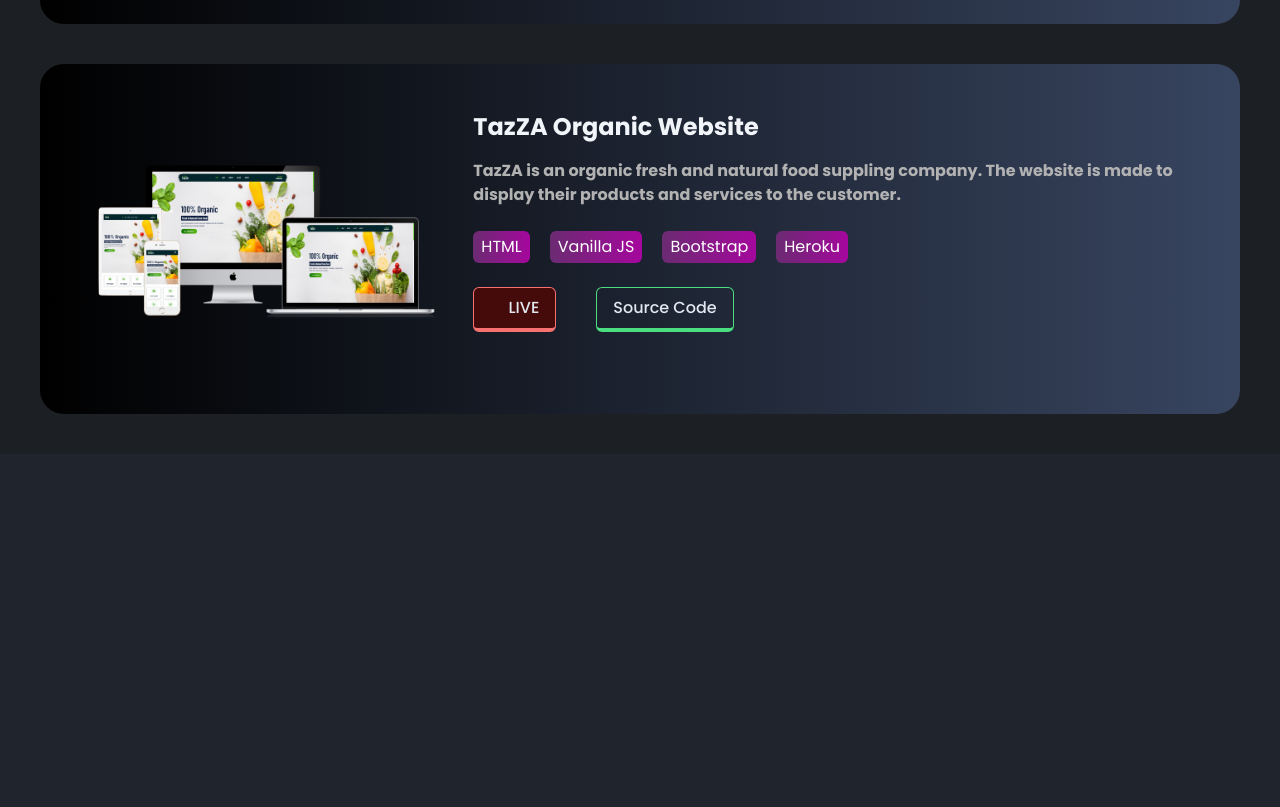
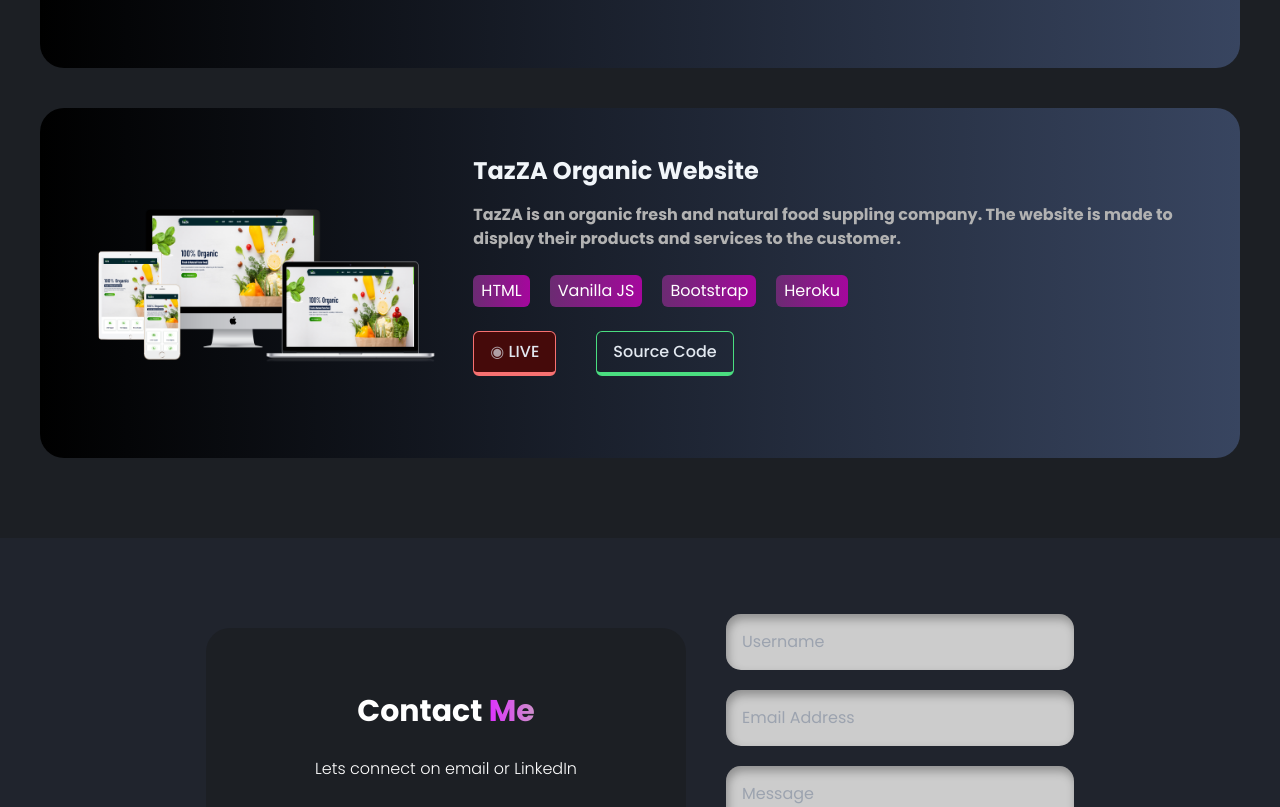
Before and after one commit to PramodAcharya808/Pramod-Acharya-Portfolio-Official, a React (Vite) app: page / in a window 1280 px wide. Shown: the part 1990-2797 px from the top of the page. Before the commit the page ends 2444 px from the top, so only its background shows below. Built offline with nearby package versions, Linux system fonts and the light colour scheme.

Commit message:
project sections started

```diff
--- a/src/App.jsx
+++ b/src/App.jsx
@@ -4,6 +4,8 @@
 import SkillScroll from "./components/Skills/SkillScroll";
 import ScrollTop from "./components/ScrollTopBtn/ScrollTop";
 import Project from "./components/Projects/Project";
+import Connect from "./components/Connect/Connect";
+import Footer from "./components/Footer/Footer.jsx";
 
 function App() {
   return (
@@ -15,6 +17,8 @@
         <SkillScroll></SkillScroll>
         <About></About>
         <Project></Project>
+        <Connect></Connect>
+        <Footer></Footer>
       </div>
     </>
   );
--- /dev/null
+++ b/src/components/Connect/Connect.css
@@ -0,0 +1,53 @@
+.input {
+  width: 80%;
+  border: none;
+  outline: none;
+  border-radius: 15px;
+  padding: 1em;
+  background-color: #ccc;
+  box-shadow: inset 2px 5px 10px rgba(0, 0, 0, 0.3);
+  transition: 300ms ease-in-out;
+}
+
+.input:focus {
+  background-color: white;
+  transform: scale(1.05);
+  box-shadow: 13px 13px 100px #969696,
+    -13px -13px 100px #ffffff;
+}
+
+.submitBtn {
+  width: 80%;
+  height: 40px;
+  border-radius: 30px;
+  border: none;
+  box-shadow: 2px 2px 10px rgba(0, 0, 0, 0.13);
+  display: flex;
+  align-items: center;
+  justify-content: center;
+  gap: 8px;
+  font-weight: 600;
+  cursor: pointer;
+  color: white;
+  letter-spacing: 0.7px;
+}
+
+.submitBtn:hover .arrow {
+  animation: slide-in-left 0.6s cubic-bezier(0.250, 0.460, 0.450, 0.940) both;
+}
+
+@keyframes slide-in-left {
+  0% {
+    transform: translateX(-10px);
+    opacity: 0;
+  }
+
+  100% {
+    transform: translateX(0px);
+    opacity: 1;
+  }
+}
+
+.submitBtn:active {
+  transform: scale(0.97);
+}
--- /dev/null
+++ b/src/components/Connect/Connect.jsx
@@ -0,0 +1,77 @@
+import React from "react";
+import "./Connect.css";
+import { MdEmail } from "react-icons/md";
+
+const Connect = () => {
+  return (
+    <section className="connectSection py-20 md:py-0" id="connect">
+      <div className="formWrapper mx-auto h-[450px] max-w-[1200px] items-center justify-center space-y-5 md:flex md:space-x-10 md:space-y-0 ">
+        <div className="myInfo flex h-[50%] flex-col items-center justify-center space-y-7 rounded-3xl bg-[#1C1F24] md:h-[60%] md:w-[40%]">
+          <p className="text-3xl font-bold text-white ">
+            Contact <span className="primary-color">Me</span>
+          </p>
+          <p className="font-light text-white">
+            Lets connect on email or LinkedIn
+          </p>
+          <div className="text-md flex items-center space-x-5 text-white">
+            <MdEmail size={25} />
+            <p>pramodacharya@gmail.com</p>
+          </div>
+        </div>
+
+        <div className="form flex flex-col  text-center">
+          <form
+            action="https://getform.io/f/pbmqyqyb"
+            method="POST"
+            className="space-y-5"
+          >
+            <div className="username ">
+              <input
+                type="text"
+                autocomplete="off"
+                required="required"
+                name="text"
+                className="input  md:w-[100%]"
+                placeholder="Username"
+              />
+            </div>
+            <div className="emailAddress">
+              <input
+                type="email"
+                autocomplete="off"
+                name="email"
+                required="required"
+                className="input  md:w-[100%]"
+                placeholder="Email Address"
+              />
+            </div>
+
+            <div className="message">
+              <textarea
+                type="text"
+                autocomplete="off"
+                name="message"
+                className="input  md:w-[100%]"
+                placeholder="Message"
+              />
+            </div>
+
+            <button className="submitBtn bg-primary-color mx-10 md:mx-0 md:w-[100%]">
+              Submit
+              <svg
+                fill="white"
+                viewBox="0 0 448 512"
+                height="1em"
+                className="arrow"
+              >
+                <path d="M438.6 278.6c12.5-12.5 12.5-32.8 0-45.3l-160-160c-12.5-12.5-32.8-12.5-45.3 0s-12.5 32.8 0 45.3L338.8 224 32 224c-17.7 0-32 14.3-32 32s14.3 32 32 32l306.7 0L233.4 393.4c-12.5 12.5-12.5 32.8 0 45.3s32.8 12.5 45.3 0l160-160z"></path>
+              </svg>
+            </button>
+          </form>
+        </div>
+      </div>
+    </section>
+  );
+};
+
+export default Connect;
--- /dev/null
+++ b/src/components/Footer/Footer.jsx
@@ -0,0 +1,7 @@
+import React from "react";
+
+function Footer() {
+  return <div>Footer</div>;
+}
+
+export default Footer;
--- a/src/components/Hero/Hero.jsx
+++ b/src/components/Hero/Hero.jsx
@@ -9,8 +9,8 @@
 const Hero = () => {
   return (
     <main
-      className="heroWrapper  flex  select-none flex-col items-center  justify-center space-y-10 pb-32 pt-5 text-center text-white "
-      id="heroSection"
+      className="heroWrapper  flex  select-none flex-col items-center  justify-center space-y-10 pb-32 pt-6 text-center text-white "
+      id="home"
     >
       <a
         className="profile w-60 cursor-help rounded-full shadow-[0_10px_20px_rgba(240,_46,_170,_0.7)] transition-all active:scale-90 md:w-72"
--- a/src/components/Navbar/Navbar.jsx
+++ b/src/components/Navbar/Navbar.jsx
@@ -18,7 +18,10 @@
       </h1>
       <div className="deskNav  hidden h-12 items-center justify-between  md:flex">
         <ul className="navList flex">
-          <a className="cursor-pointer p-5 transition-all hover:animate-ping hover:font-bold">
+          <a
+            className="cursor-pointer p-5 transition-all hover:animate-ping hover:font-bold"
+            href="#home"
+          >
             Home
           </a>
           <a
@@ -27,10 +30,16 @@
           >
             About Me
           </a>
-          <a className="cursor-pointer p-5 transition-all hover:animate-ping hover:font-bold">
+          <a
+            className="cursor-pointer p-5 transition-all hover:animate-ping hover:font-bold"
+            href="#projects"
+          >
             Projects
           </a>
-          <a className="cursor-pointer p-5 transition-all hover:animate-ping hover:font-bold">
+          <a
+            className="cursor-pointer p-5 transition-all hover:animate-ping hover:font-bold"
+            href="#connect"
+          >
             Connect
           </a>
         </ul>
@@ -54,11 +63,19 @@
         <h1 className="logo primary-color mt-2 cursor-pointer select-none text-center text-3xl font-bold">
           Pramod
         </h1>
-        <ul className="navList space-y-10 p-5 text-xl">
-          <li className="cursor-pointer">Home</li>
-          <li className="cursor-pointer">About Me</li>
-          <li className="cursor-pointer">Projects</li>
-          <li className="cursor-pointer">Connect</li>
+        <ul className="navList p-5 text-xl">
+          <a href="#home">
+            <li className=" my-5 cursor-pointer">Home</li>
+          </a>
+          <a href="#aboutMe">
+            <li className="my-5 cursor-pointer ">About Me</li>
+          </a>
+          <a href="#projects">
+            <li className="my-5 cursor-pointer ">Projects</li>
+          </a>
+          <a href="#connect">
+            <li className="my-5 cursor-pointer ">Connect</li>
+          </a>
         </ul>
       </div>
     </nav>
--- a/src/components/Projects/Project.jsx
+++ b/src/components/Projects/Project.jsx
@@ -3,7 +3,10 @@
 
 const Project = () => {
   return (
-    <section className="projectSection space-y-10 bg-[#1C1F24] py-10 font-bold text-white">
+    <section
+      className="projectSection space-y-10 bg-[#1C1F24] py-20 font-bold text-white"
+      id="projects"
+    >
       <h1 className="headding text-center text-xl uppercase">
         My <span className="primary-color">Projects</span>
       </h1>
--- a/src/components/Projects/projectData.js
+++ b/src/components/Projects/projectData.js
@@ -6,7 +6,7 @@
       "A fully fledged Full Stack learning management system developed to an EdTech startup company VISHWACLOUDLAB to make there teaching and learning experience increase by 10X",
     mockup: "project-mockup/vcl-project.png",
     tools: [
-      "React",
+      "React 18",
       "Redux",
       "Next13",
       "Tailwind",
```
